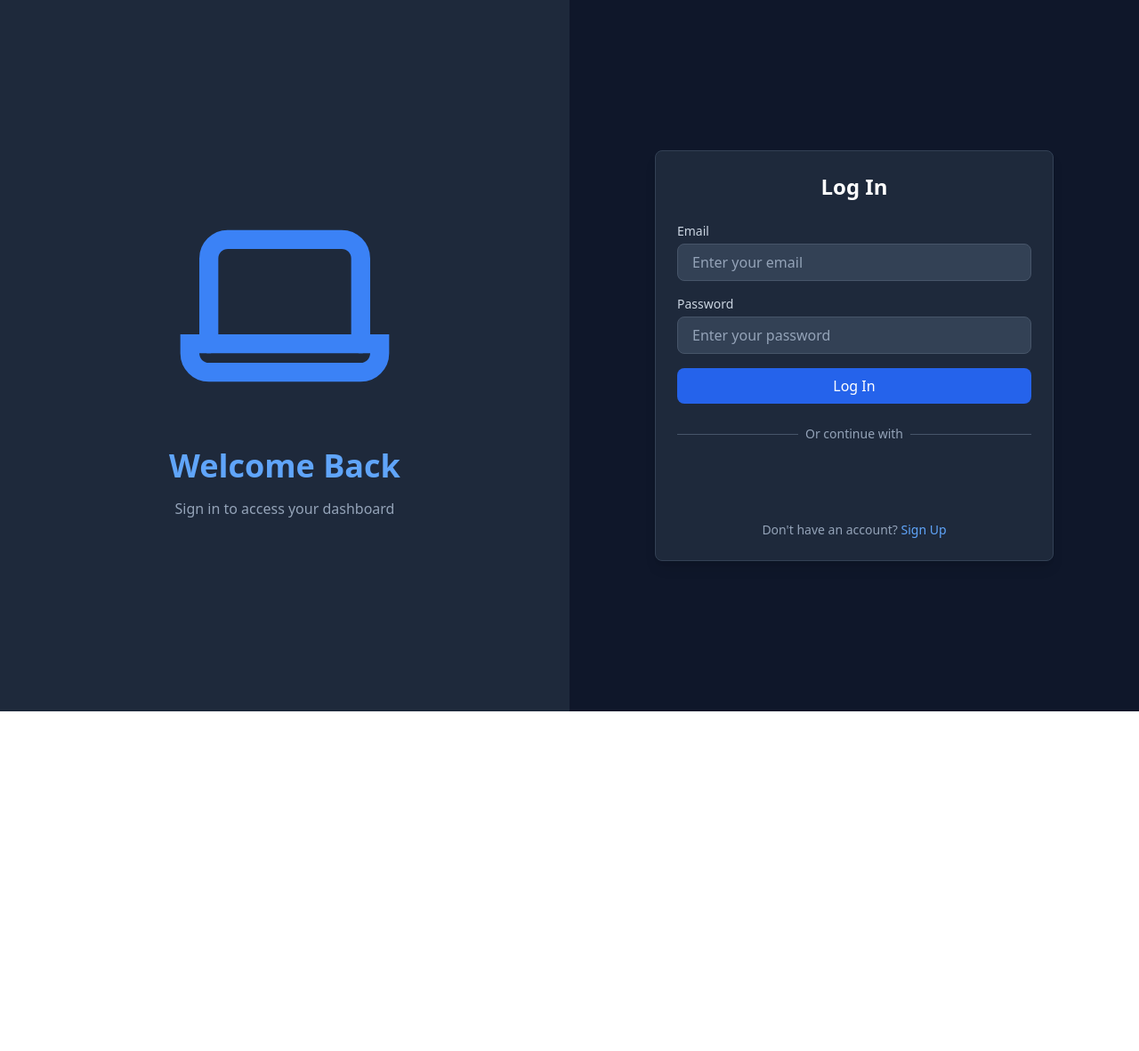
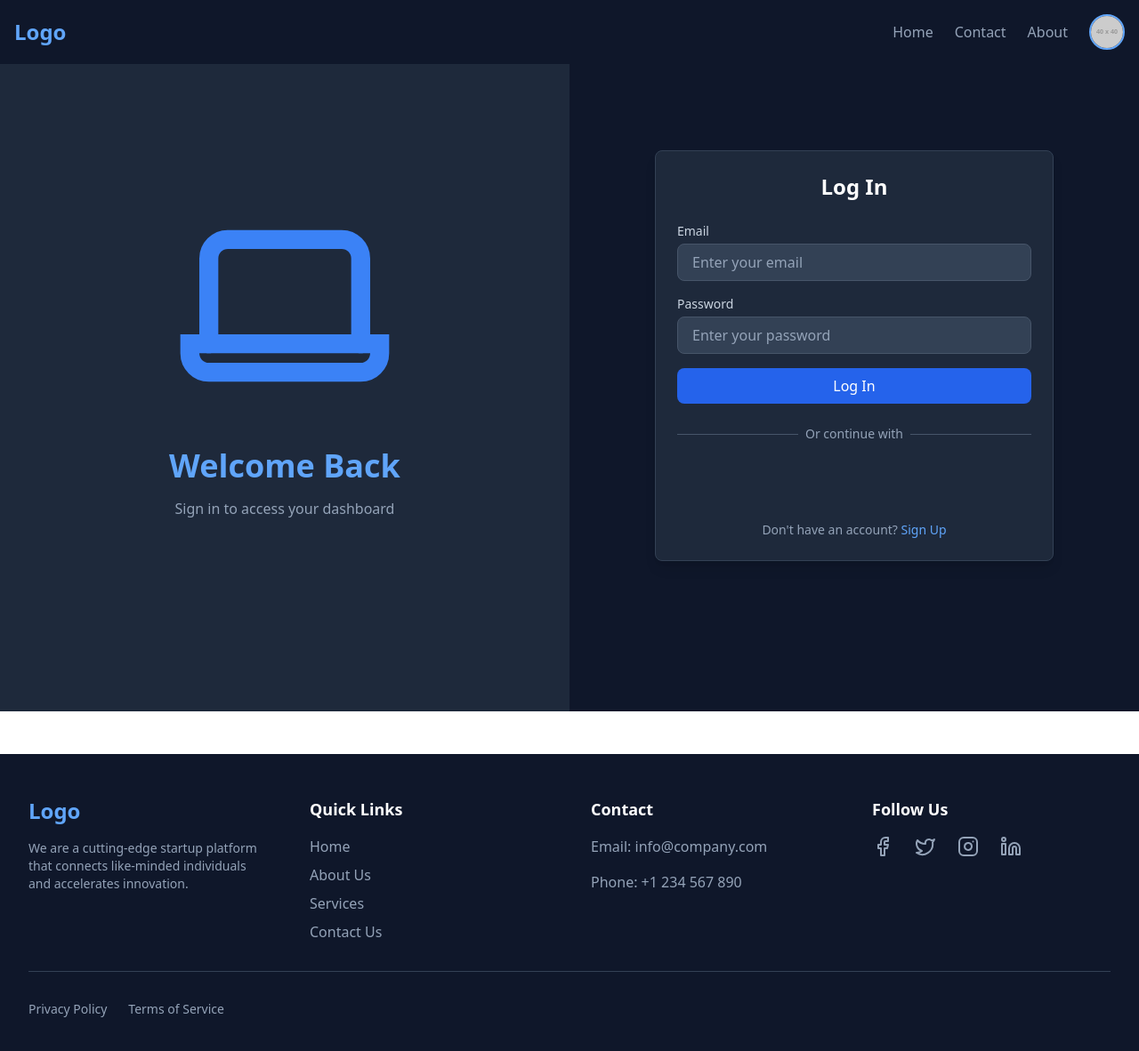
Before and after one commit to DeeLaw-01/LUMS-PSIFI-HACKX, a React (Vite) app in the folder client/: page /auth in a window 1280 px wide. Shown: the top 1182 px of the page at 89% size. Before the commit the page ends 800 px from the top, so only its background shows below. Built offline with nearby package versions, Linux system fonts and the light colour scheme.

Commit message:
update 2

```diff
--- a/client/src/App.tsx
+++ b/client/src/App.tsx
@@ -2,14 +2,18 @@ import { Routes, Route, Navigate } from 'react-router-dom'
 import { useAuthStore } from '@/store/useAuthStore'
 import AuthPage from '@/Pages/Auth/LoginPage'
 import HomePage from '@/Pages/HomePage'
+import Navbar from './Components/Navbar'
+import Footer from './Components/Footer'
 
 export default function App () {
   const { user } = useAuthStore()
 
   return (
-    <Routes>
-      {/* Public Routes */}
-      <Route
+    <>
+      <Navbar />
+      <Routes>
+        {/* Public Routes */}
+        <Route
         path='/auth'
         element={!user ? <AuthPage /> : <Navigate to='/' replace />}
       />
@@ -23,5 +27,7 @@ export default function App () {
       {/* Catch all - redirect to home */}
       <Route path='*' element={<Navigate to='/' replace />} />
     </Routes>
+    <Footer />
+  </>
   )
 }
--- /dev/null
+++ b/client/src/Components/Footer.tsx
@@ -0,0 +1,72 @@
+import React from 'react';
+import { Link } from 'react-router-dom';
+import { Facebook, Twitter, Instagram, Linkedin } from 'lucide-react'; // Import social media icons
+
+const Footer = () => {
+  return (
+    <footer className="bg-slate-900 text-white py-12 mt-12">
+      <div className="max-w-7xl mx-auto px-6 lg:px-8">
+        {/* Footer Top Section */}
+        <div className="grid grid-cols-1 sm:grid-cols-2 md:grid-cols-3 lg:grid-cols-4 gap-12">
+
+          {/* Logo & Description */}
+          <div className="flex flex-col space-y-4">
+            <div className="text-2xl font-bold text-blue-400">
+              <Link to="/">Logo</Link>
+            </div>
+            <p className="text-sm text-slate-400">
+              We are a cutting-edge startup platform that connects like-minded individuals and accelerates innovation.
+            </p>
+          </div>
+
+          {/* Quick Links */}
+          <div className="flex flex-col space-y-4">
+            <h3 className="text-lg font-semibold text-white">Quick Links</h3>
+            <ul className="space-y-2 text-slate-400">
+              <li><Link to="/" className="hover:text-blue-400">Home</Link></li>
+              <li><Link to="/about" className="hover:text-blue-400">About Us</Link></li>
+              <li><Link to="/services" className="hover:text-blue-400">Services</Link></li>
+              <li><Link to="/contact" className="hover:text-blue-400">Contact Us</Link></li>
+            </ul>
+          </div>
+
+          {/* Contact Information */}
+          <div className="flex flex-col space-y-4">
+            <h3 className="text-lg font-semibold text-white">Contact</h3>
+            <p className="text-slate-400">Email: <a href="mailto:info@company.com" className="hover:text-blue-400">info@company.com</a></p>
+            <p className="text-slate-400">Phone: <a href="tel:+1234567890" className="hover:text-blue-400">+1 234 567 890</a></p>
+          </div>
+
+          {/* Social Media Links */}
+          <div className="flex flex-col space-y-4">
+            <h3 className="text-lg font-semibold text-white">Follow Us</h3>
+            <div className="flex space-x-6">
+              <a href="https://facebook.com" target="_blank" rel="noopener noreferrer">
+                <Facebook className="w-6 h-6 text-slate-400 hover:text-blue-400" />
+              </a>
+              <a href="https://twitter.com" target="_blank" rel="noopener noreferrer">
+                <Twitter className="w-6 h-6 text-slate-400 hover:text-blue-400" />
+              </a>
+              <a href="https://instagram.com" target="_blank" rel="noopener noreferrer">
+                <Instagram className="w-6 h-6 text-slate-400 hover:text-blue-400" />
+              </a>
+              <a href="https://linkedin.com" target="_blank" rel="noopener noreferrer">
+                <Linkedin className="w-6 h-6 text-slate-400 hover:text-blue-400" />
+              </a>
+            </div>
+          </div>
+        </div>
+
+        {/* Footer Bottom Section */}
+        <div className="border-t border-slate-700 pt-8 mt-8">
+          <div className="flex space-x-6 text-slate-400 text-sm">
+            <Link to="/privacy-policy" className="hover:text-blue-400">Privacy Policy</Link>
+            <Link to="/terms-of-service" className="hover:text-blue-400">Terms of Service</Link>
+          </div>
+        </div>
+      </div>
+    </footer>
+  );
+};
+
+export default Footer;
--- a/client/src/Components/Navbar.tsx
+++ b/client/src/Components/Navbar.tsx
@@ -1,44 +1,87 @@
-import React from 'react';
+import React, { useState } from 'react';
+import { Menu, X } from 'lucide-react';
+import { Link } from 'react-router-dom';
 
 const Navbar = () => {
+  const [isMobileMenuOpen, setIsMobileMenuOpen] = useState(false);
+
+  const toggleMobileMenu = () => {
+    setIsMobileMenuOpen(!isMobileMenuOpen);
+  };
+
   return (
-    <nav className="bg-slate-900 p-4">
+    <>
+      <nav className="bg-slate-900 p-4 fixed top-0 w-full z-40">
         <div className="max-w-7xl mx-auto flex items-center justify-between">
           {/* Logo */}
           <div className="text-blue-400 font-bold text-2xl">
-          <a href="/">Logo</a>
+            <Link to="/">Logo</Link>
           </div>
 
-        {/* Search Bar */}
-        <div className="flex-grow max-w-lg">
-          <input
-            type="text"
-            placeholder="Search..."
-            className="w-full px-4 py-2 bg-slate-700 text-white rounded-lg focus:outline-none focus:ring-2 focus:ring-blue-500 focus:border-transparent"
-          />
+          {/* Mobile Menu Icon */}
+          <div className="lg:hidden">
+            <button onClick={toggleMobileMenu} className="text-white">
+              {isMobileMenuOpen ? (
+                <X className="w-8 h-8" />
+              ) : (
+                <Menu className="w-8 h-8" />
+              )}
+            </button>
           </div>
 
-        {/* Navigation Links & User Profile Picture */}
-        <div className="flex items-center space-x-6">
-          {/* Page Links */}
+          {/* Desktop Navigation */}
+          <div className="hidden lg:flex items-center space-x-6">
             <div className="flex space-x-6 text-slate-400">
-            <a href="/" className="hover:text-blue-400">Home</a>
-            <a href="/contact" className="hover:text-blue-400">Contact</a>
-            <a href="/about" className="hover:text-blue-400">About</a>
+              <Link to="/" className="hover:text-blue-400">Home</Link>
+              <Link to="/contact" className="hover:text-blue-400">Contact</Link>
+              <Link to="/about" className="hover:text-blue-400">About</Link>
             </div>
-
-          {/* User Profile Picture */}
-          <div className="relative">
             <img
               src="https://via.placeholder.com/40"
               alt="User Profile"
               className="w-10 h-10 rounded-full border-2 border-blue-400"
             />
-            {/* You can add a dropdown or a menu next to the user icon if needed */}
-          </div>
           </div>
         </div>
       </nav>
+
+      {/* Mobile Menu Overlay */}
+      <div
+        className={`
+          fixed top-[64px] left-0 right-0 bottom-0 bg-slate-900 z-30
+          transform transition-transform duration-300 ease-in-out
+          ${isMobileMenuOpen ? 'translate-x-0' : 'translate-x-full'}
+          lg:hidden flex items-start pt-6
+        `}
+      >
+        <div className="flex flex-col items-center space-y-6 w-full px-6">
+          <Link
+            to="/"
+            className="text-slate-200 text-xl font-medium hover:text-blue-400 transition-colors
+                     border-y border-slate-700 py-3 hover:border-blue-400 w-full text-center"
+            onClick={() => setIsMobileMenuOpen(false)}
+          >
+            Home
+          </Link>
+          <Link
+            to="/contact"
+            className="text-slate-200 text-xl font-medium hover:text-blue-400 transition-colors
+                     border-y border-slate-700 py-3 hover:border-blue-400 w-full text-center"
+            onClick={() => setIsMobileMenuOpen(false)}
+          >
+            Contact
+          </Link>
+          <Link
+            to="/about"
+            className="text-slate-200 text-xl font-medium hover:text-blue-400 transition-colors
+                     border-y border-slate-700 py-3 hover:border-blue-400 w-full text-center"
+            onClick={() => setIsMobileMenuOpen(false)}
+          >
+            About
+          </Link>
+        </div>
+      </div>
+    </>
   );
 };
 
--- a/client/src/Pages/HomePage.tsx
+++ b/client/src/Pages/HomePage.tsx
@@ -1,14 +1,25 @@
-export default function HomePage () {
+import Feed from './components/Feed'
+import Sidebar from './components/Sidebar'
+import SearchBar from './components/SearchBar'
+import MessagingPanel from './components/MessagingPanel'
+import CreatePost from './components/CreatePost'
+
+export default function Home() {
   return (
-    <div className='min-h-screen bg-gray-50'>
-      <div className='max-w-7xl mx-auto px-4 sm:px-6 lg:px-8 py-12'>
-        <h1 className='text-4xl font-bold text-gray-900'>
-          Welcome to StartupConnect
-        </h1>
-        <p className='mt-4 text-xl text-gray-600'>
-          Connect with startups and entrepreneurs in your area
-        </p>
-      </div>
+    <div className="min-h-screen bg-slate-900">
+      <main className="container mx-auto px-4 py-8">
+        <div className="flex flex-col md:flex-row gap-8">
+          <Sidebar className="hidden md:block w-full md:w-1/4" />
+          <div className="flex-1">
+            <div className="mb-6 md:hidden">
+              <SearchBar />
+            </div>
+            <CreatePost />
+            <Feed />
+          </div>
+          <MessagingPanel className="hidden lg:block w-1/4" />
+        </div>
+      </main>
     </div>
   )
 }
```
Also changed, not shown: client/src/Components/CreatePosts.tsx (added). Lines whose indentation alone changed are shown as unchanged.
